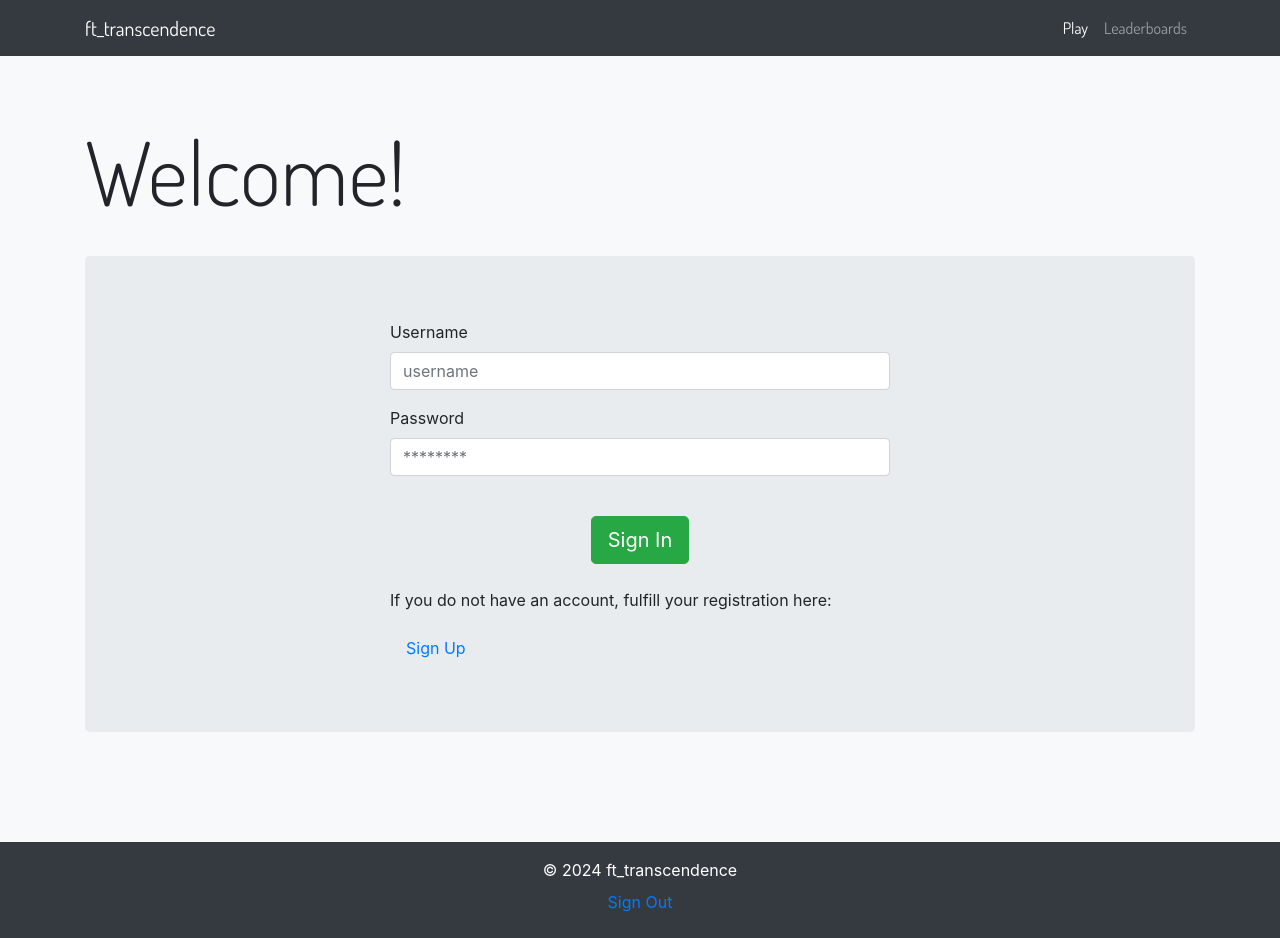
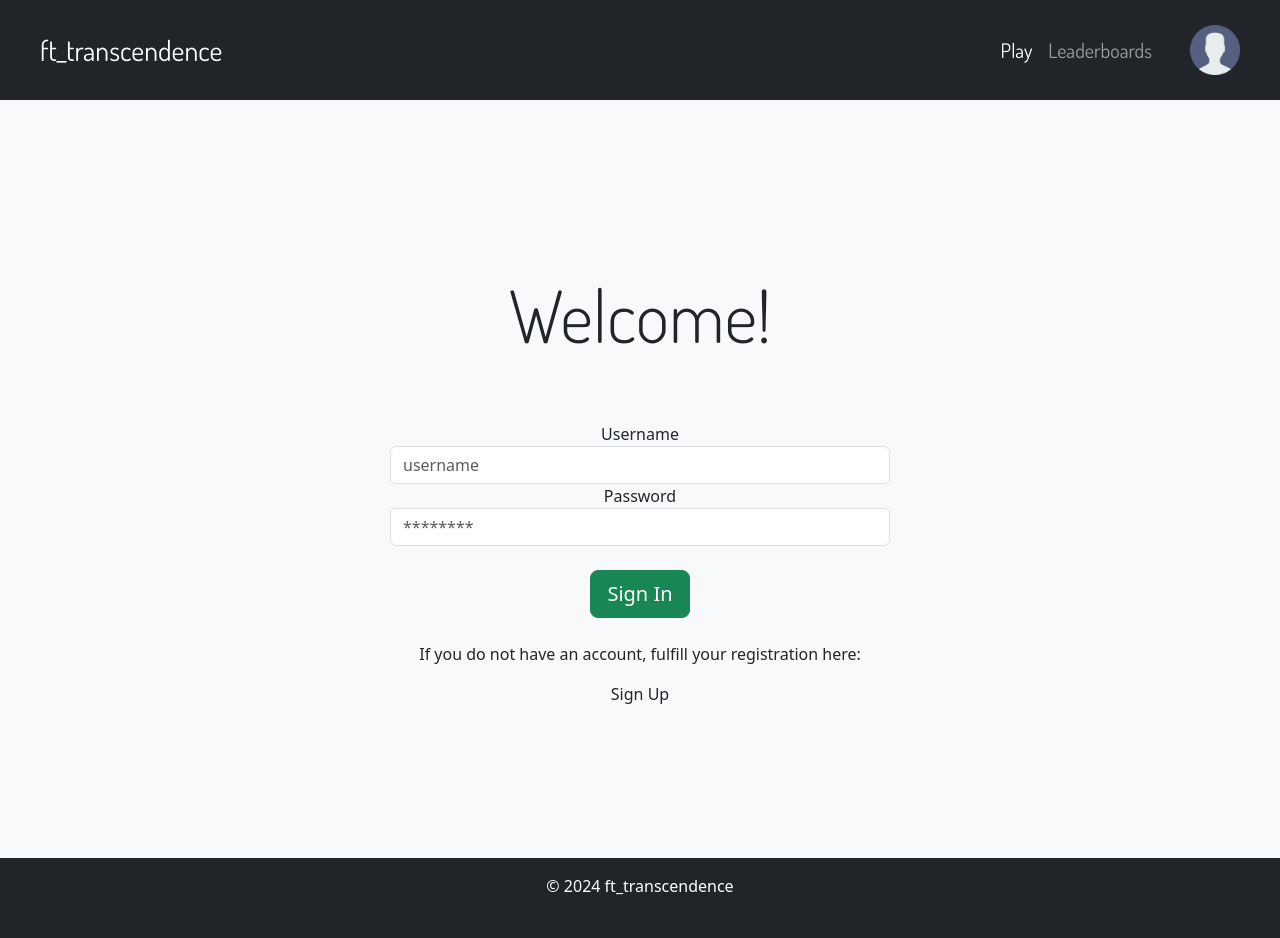
Before and after one commit to acaravantesnov/ft_transcendence, a Django app: page / in a window 1280 px wide. Run offline with Django 4.2, Linux system fonts and the light colour scheme; some libraries are stand-ins or nearby versions.

Commit message:
Better styling, offcanvas

```diff
--- a/docker/srcs/TranscendenceApp/templates/footer.html
+++ b/docker/srcs/TranscendenceApp/templates/footer.html
@@ -1,6 +1,5 @@
 <footer class="footer mt-auto py-3 bg-dark text-white mt-5">
     <div class="container-fluid text-center">
         <span>© 2024 ft_transcendence</span>
-        <a class="nav-link" id="signOut" href="/users/home/Guest">Sign Out</a>
-      </div>
+    </div>
 </footer>
--- a/docker/srcs/TranscendenceApp/templates/game.html
+++ b/docker/srcs/TranscendenceApp/templates/game.html
@@ -1,7 +1,7 @@
 {% load static %}
 
-<div class="container pb-4">
-    <div class="row secondary-padding" style="font-family: Dosis">
+<div class="container">
+    <div class="row" style="font-family: Dosis">
         {% include 'statistics.html' %}
     </div>
 
--- a/docker/srcs/TranscendenceApp/templates/index.html
+++ b/docker/srcs/TranscendenceApp/templates/index.html
@@ -1,6 +1,6 @@
 {% load static %}
 
-<!DOCTYPE html>
+<!doctype html>
 <html>
 
 <head>
@@ -16,10 +16,9 @@
   <link href="https://fonts.googleapis.com/css2?family=Dosis:wght@200..800&display=swap" rel="stylesheet">
 
   <!-- Bootstrap CSS -->
-  <link rel="stylesheet" href="https://stackpath.bootstrapcdn.com/bootstrap/4.5.2/css/bootstrap.min.css">
+  <link href="https://cdn.jsdelivr.net/npm/bootstrap@5.3.3/dist/css/bootstrap.min.css" rel="stylesheet" integrity="sha384-QWTKZyjpPEjISv5WaRU9OFeRpok6YctnYmDr5pNlyT2bRjXh0JMhjY6hW+ALEwIH" crossorigin="anonymous">
 
   <!-- Custom CSS -->
-  <link href="https://stackpath.bootstrapcdn.com/bootstrap/4.5.2/css/bootstrap.min.css" rel="stylesheet">
   <link rel="stylesheet" type="text/css" href="{% static 'css/base.css' %}">
 
   <!-- Favicon -->
@@ -29,31 +28,29 @@
 
 <body class="bg-light">
 
-  <div class="wrapper">
-    <!-- Navbar -->
-    {% include 'navbar.html' %}
+  <!-- Navbar -->
+  {% include 'navbar.html' %}
 
+  <div class="container">
     <!-- Content -->
     <main>
-        <div id="content"></div>
+        <div id="content" class="centered-div"></div>
     </main>
-
-    <!-- Footer -->
-    {% include 'footer.html' %}
   </div>
 
+  <!-- Footer -->
+  {% include 'footer.html' %}
+
   <!-- Custom JS -->
-  <script src="{% static 'js/getCurrentUsername.js' %}"></script>
+  <script src="{% static 'js/utils.js' %}"></script>
   <script src="{% static 'js/router.js' %}"></script>
   <script src="{% static 'js/signIn.js' %}"></script>
   <script src="{% static 'js/signUp.js' %}"></script>
-  <script src="{% static 'js/insertHTML.js' %}"></script>
+
+  <!-- Bootstrap JS -->
+  <script src="https://cdn.jsdelivr.net/npm/bootstrap@5.3.3/dist/js/bootstrap.bundle.min.js" integrity="sha384-YvpcrYf0tY3lHB60NNkmXc5s9fDVZLESaAA55NDzOxhy9GkcIdslK1eN7N6jIeHz" crossorigin="anonymous"></script>
+  <script src="https://cdn.jsdelivr.net/npm/@popperjs/core@2.11.8/dist/umd/popper.min.js" integrity="sha384-I7E8VVD/ismYTF4hNIPjVp/Zjvgyol6VFvRkX/vR+Vc4jQkC+hVqc2pM8ODewa9r" crossorigin="anonymous"></script>
+  <script src="https://cdn.jsdelivr.net/npm/bootstrap@5.3.3/dist/js/bootstrap.min.js" integrity="sha384-0pUGZvbkm6XF6gxjEnlmuGrJXVbNuzT9qBBavbLwCsOGabYfZo0T0to5eqruptLy" crossorigin="anonymous"></script>
 
 </body>
-
-<!-- Bootstrap JS -->
-<script src="https://code.jquery.com/jquery-3.3.1.slim.min.js" integrity="sha384-q8i/X+965DzO0rT7abK41JStQIAqVgRVzpbzo5smXKp4YfRvH+8abtTE1Pi6jizo" crossorigin="anonymous"></script>
-<script src="https://cdnjs.cloudflare.com/ajax/libs/popper.js/1.14.3/umd/popper.min.js" integrity="sha384-ZMP7rVo3mIykV+2+9J3UJ46jBk0WLaUAdn689aCwoqbBJiSnjAK/l8WvCWPIPm49" crossorigin="anonymous"></script>
-<script src="https://stackpath.bootstrapcdn.com/bootstrap/4.1.3/js/bootstrap.min.js" integrity="sha384-ChfqqxuZUCnJSK3+MXmPNIyE6ZbWh2IMqE241rYiqJxyMiZ6OW/JmZQ5stwEULTy" crossorigin="anonymous"></script>
-
 </html>
--- a/docker/srcs/TranscendenceApp/templates/navbar.html
+++ b/docker/srcs/TranscendenceApp/templates/navbar.html
@@ -2,19 +2,42 @@
 
 <nav class="navbar navbar-expand-lg navbar-dark bg-dark fixed-top">
     <div class="container" style="font-family: Dosis">
-        <a class="navbar-brand" id="brand" href="/users/home/">ft_transcendence</a>
+        <a class="navbar-brand fs-3" id="brand" href="/users/home/">ft_transcendence</a>
         <button class="navbar-toggler" type="button" data-toggle="collapse" data-target="#navbarNav" aria-controls="navbarNav" aria-expanded="false" aria-label="Toggle navigation">
             <span class="navbar-toggler-icon"></span>
         </button>
         <div class="collapse navbar-collapse" id="navbarNav">
-            <ul class="navbar-nav ml-auto">
-                <li class="nav-item active">
-                    <a class="nav-link cmon" href="/users/play/{{request.user.username}}">Play</a>
+            <ul class="navbar-nav ms-auto align-items-center">
+                <li class="nav-item">
+                    <a class="nav-link cmon active fs-5" href="/users/play/{{request.user.username}}">Play</a>
                 </li>
-                <li>
-                    <a class="nav-link cmon" href="/users/leaderboards/{{request.user.username}}">Leaderboards</a>
+                <li class="nav-item">
+                    <a class="nav-link cmon fs-5" href="/users/leaderboards/{{request.user.username}}">Leaderboards</a>
+                </li>
+                <li class="nav-item">
+                    <div style="width: 50px; height: 50px; margin-left: 30px;">
+                        <a class="btn btn-primary btn-image" data-bs-toggle="offcanvas" href="#offcanvasExample" role="button" aria-controls="offcanvasExample">
+                            <img src="{% static 'avatars/default.png' %}" alt="logo" style="width: 50px; height: 50px;">
+                        </a>
+                    </div>
                 </li>
             </ul>
         </div>
     </div>
 </nav>
+
+<div class="offcanvas offcanvas-end" tabindex="-1" id="offcanvasExample" aria-labelledby="offcanvasExampleLabel">
+    <div class="offcanvas-header">
+      <h5 class="offcanvas-title" id="offcanvasExampleLabel">username</h5>
+      <button type="button" class="btn-close" data-bs-dismiss="offcanvas" aria-label="Close"></button>
+    </div>
+    <div class="offcanvas-body">
+        <ul class="list-group">
+            <li class="list-group-item">My profile</li>
+            <li class="list-group-item">Statistics</li>
+            <li class="list-group-item">
+                <a class="nav-link" id="signOut" href="/users/home/Guest">Sign Out</a>
+            </li>
+        </ul>
+    </div>
+</div>
--- a/docker/srcs/TranscendenceApp/templates/signIn.html
+++ b/docker/srcs/TranscendenceApp/templates/signIn.html
@@ -1,22 +1,14 @@
 {% load static %}
 
-<div class="container pt-4 pb-4">
-	<div class="row secondary-padding", style="font-family: Dosis">
-		<div class="col-sm-12 col-md-8">
-			<h4 class="display-2">Welcome!</h4>
-		</div>
-		<div class="col-sm-12 col-md-4">
-
-		</div>
+<div class="container mb-3">
+	<div class="row", style="font-family: Dosis">
+		<center>
+			<div class="col-sm-12">
+				<h4 class="display-2">Welcome!</h4>
+			</div>
+		</center>
 	</div>
 </div>
-
-{% if request.user.username == username and request.user.is_authenticated %}
-
-  <!-- Tell user he is already loged In -->
-  <p>You are already logged in.</p>
-
-{% else %}
 
 <div class="container">
 	<div class="row">
@@ -46,5 +38,3 @@
 		</div>
 	</div>
 </div>
-
-{% endif %}
--- a/docker/srcs/TranscendenceApp/templates/signUp.html
+++ b/docker/srcs/TranscendenceApp/templates/signUp.html
@@ -1,5 +1,5 @@
-<div class="container pt-4 pb-4">
-	<div class="row secondary-padding", style="font-family: Dosis">
+<div class="container">
+	<div class="row", style="font-family: Dosis">
 		<div class="col-sm-12 col-md-8">
 			<h4 class="display-2">Sign Up</h4>
 		</div>
--- a/docker/srcs/TranscendenceApp/templates/title.html
+++ b/docker/srcs/TranscendenceApp/templates/title.html
@@ -1,7 +1,7 @@
 {% load static %}
 
-<div class="container pb-4">
-    <div class="row title-padding" style="font-family: Dosis">
+<div class="container">
+    <div class="row" style="font-family: Dosis">
         <div class="col-md-8 col-12">
             <p class="responsive-text-large">ft<br>transcendence</p>
             <p class="responsive-text-small">by acaravan, digarcia, mortega-, alaguila and enevado</p>
--- a/docker/srcs/static/css/base.css
+++ b/docker/srcs/static/css/base.css
@@ -10,23 +10,46 @@
     overflow: auto;
 }
 
-header, footer {
+.navbar, footer {
     background-color: #333;
     color: #fff;
     text-align: center;
-    padding: 20px;
+}
+
+.navbar {
+    height: 100px;
+}
+
+footer {
+    position: fixed;
+    bottom: 0;
+    width: 100%;
+    height: 80px;
 }
 
 main {
-    flex: 1;
-    margin-top: 56px;
+    display: flex;
+    flex: 1; /* Ensure main takes up remaining vertical space */
+    overflow-y: auto; /* Enable vertical scrolling if content exceeds viewport */
+    justify-content: center;
+    align-items: center;
+    height: 100vh; /* Ensure the main element takes up the full viewport height */
     padding: 20px;
+    padding-left: 0;
+    padding-right: 0;
 }
 
-.wrapper {
-    display: flex;
-    flex-direction: column;
-    min-height: 100%;
+.container {
+    width: 100%;
+    max-width: 1200px;
+    margin: 0 auto;
+    padding: 20px;
+    padding-left: 0;
+    padding-right: 0;
+}
+
+.centered-div {
+    width: 100%;
 }
 
 .top-buffer { margin-top:20px; }
@@ -43,20 +66,9 @@
 }
 
 .image-center {
-    position: absolute;
-    margin: auto;
-    top: 0;
-    left: 0;
-    right: 0;
-    bottom: 0;
-}
-
-.title-padding {
-    padding-top: 20vh;
-}
-
-.secondary-padding {
-    padding-top: 2vh;
+    display: block;
+    margin-left: auto;
+    margin-right: auto;
 }
 
 .responsive-text-large {
@@ -71,6 +83,33 @@
 .responsive-text-small {
     font-size: 1vw;
     margin-top: 10px;
+}
+
+.btn-image {
+    padding: 0; /* Remove padding to make the image fit exactly */
+    background: transparent !important; /* Make the background transparent */
+    border: none !important; /* Remove the border */
+    display: inline-block;
+}
+
+.btn-image img {
+    width: 100%;
+    height: 100%;
+    object-fit: cover; /* Ensure the image covers the button */
+}
+
+.btn-image:hover,
+.btn-image:focus,
+.btn-image:active,
+.btn-image:visited {
+    background: transparent !important; /* Ensure the background remains transparent on hover, focus, active, and visited states */
+    outline: none !important; /* Remove the default outline */
+    box-shadow: none !important; /* Remove any box shadow */
+    color: inherit !important; /* Ensure the color remains the same */
+}
+
+.btn-image:active img {
+    opacity: 0.8; /* Optional: add a visual cue when the image is clicked */
 }
 
 #game-area {
--- a/docker/srcs/static/js/getCurrentUsername.js
+++ /dev/null
@@ -1,7 +0,0 @@
-const getCurrentUsername = async () => {
-    const response = await fetch('/users/getCurrentUsername/');
-    const data = await response.json();
-    const username = data.username;
-
-    return username;
-}
--- a/docker/srcs/static/js/router.js
+++ b/docker/srcs/static/js/router.js
@@ -14,22 +14,6 @@
 document.getElementById('brand').addEventListener('click', (e) => {
     route(e);
 });
-
-function getCookie(name) {
-    var cookieValue = null;
-    if (document.cookie && document.cookie !== '') {
-        var cookies = document.cookie.split(';');
-        for (var i = 0; i < cookies.length; i++) {
-            var cookie = cookies[i].trim();
-            // Does this cookie string begin with the name we want?
-            if (cookie.substring(0, name.length + 1) === (name + '=')) {
-                cookieValue = decodeURIComponent(cookie.substring(name.length + 1));
-                break;
-            }
-        }
-    }
-    return cookieValue;
-}
 
 document.getElementById('signOut').addEventListener('click', (e) => {
     async function signOut() {
--- a/docker/srcs/static/js/insertHTML.js
+++ b/docker/srcs/static/js/utils.js
@@ -1,3 +1,27 @@
+const getCurrentUsername = async () => {
+    const response = await fetch('/users/getCurrentUsername/');
+    const data = await response.json();
+    const username = data.username;
+
+    return username;
+}
+
+function getCookie(name) {
+    var cookieValue = null;
+    if (document.cookie && document.cookie !== '') {
+        var cookies = document.cookie.split(';');
+        for (var i = 0; i < cookies.length; i++) {
+            var cookie = cookies[i].trim();
+            // Does this cookie string begin with the name we want?
+            if (cookie.substring(0, name.length + 1) === (name + '=')) {
+                cookieValue = decodeURIComponent(cookie.substring(name.length + 1));
+                break;
+            }
+        }
+    }
+    return cookieValue;
+}
+
 function insertHTML(html, dest, append=false){
     // if no append is requested, clear the target element
     if(!append) dest.innerHTML = '';
```
